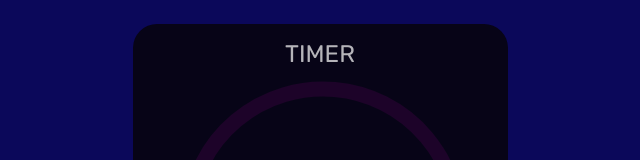
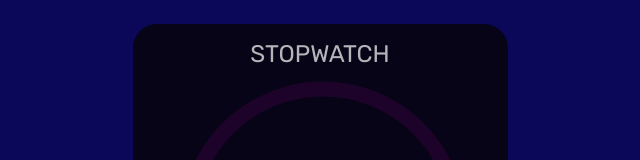
Before and after one commit to NubloEg/Stopwatch-Vanila-JS, a plain HTML site: page index.html in a window 1280 px wide. Shown: the top 160 px of the page, without its empty margins (320-960 px from the left). Drawn offline with Linux system fonts and the light colour scheme.

Commit message:
Stopwatch change

```diff
--- a/index.html
+++ b/index.html
@@ -9,7 +9,7 @@
 </head>
 <body>
     <div class="wrapper">
-        <div class="title">Timer</div>
+        <div class="title">Stopwatch</div>
         <div class="box">
             <div class="percent">
                 <svg>
```
